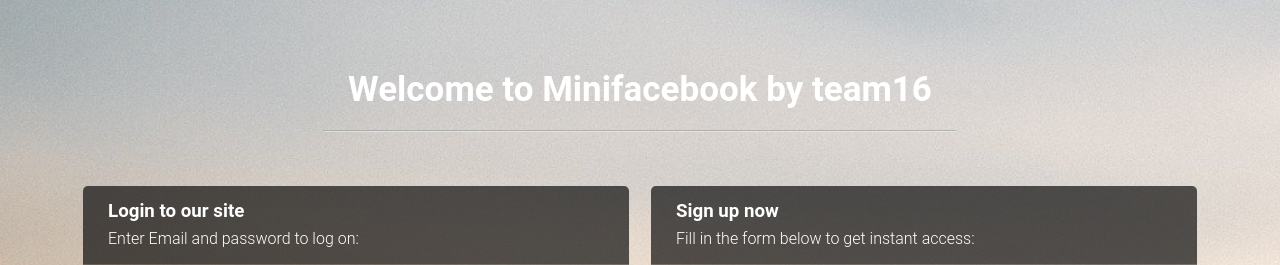
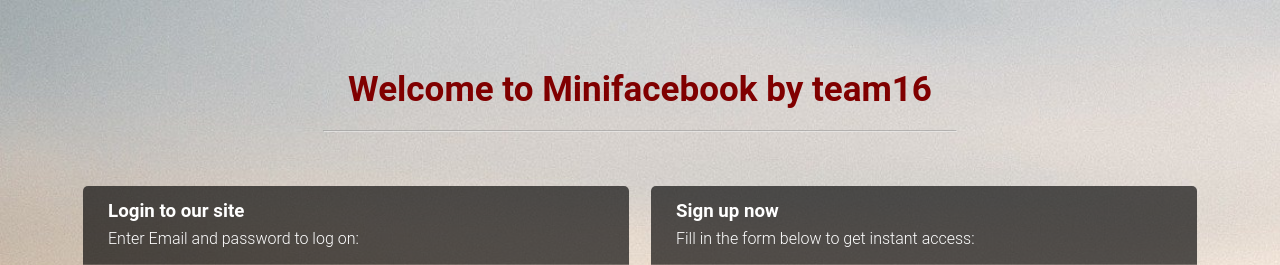
Before and after one commit to waph-team16/waph-teamproject, a PHP site: page /minifacebook/register.php in a window 1280 px wide. Shown: the top 265 px of the page. Run offline with PHP 8.4, Linux system fonts and the light colour scheme.

```diff
--- a/minifacebook/register.php
+++ b/minifacebook/register.php
@@ -16,7 +16,7 @@ include 'handlers/login_handler.php';
 
     <meta charset="UTF-8">
     <meta name="viewport" content="width=device-width, initial-scale=1.0">
-    <title>Wellcome to WAPH-MiniFacebook</title>
+    <title>Welcome to WAPH-MiniFacebook</title>
 
     <!-- CSS -->
     <link rel="stylesheet" href="assets/register.css">
@@ -48,7 +48,7 @@ include 'handlers/login_handler.php';
 <body>
 
     <div class="top-content">
-        <h1 style="font-size:35px;">Welcome to Minifacebook by team16</h1>
+        <h1 style="font-size:35px; color: maroon;">Welcome to Minifacebook by team16</h1>
         <hr style="width: 50%; color: white; margin-bottom:25px; margin-top:25px;">
     </div>
 
```
